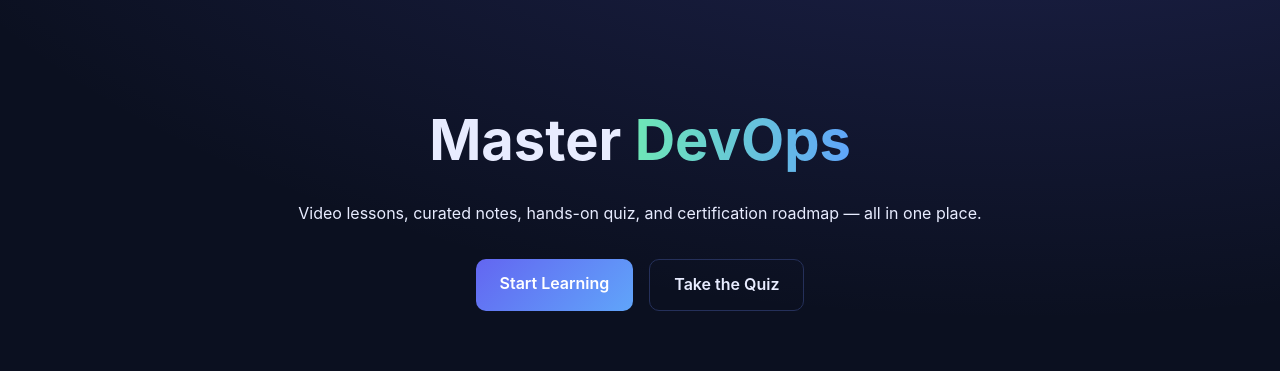
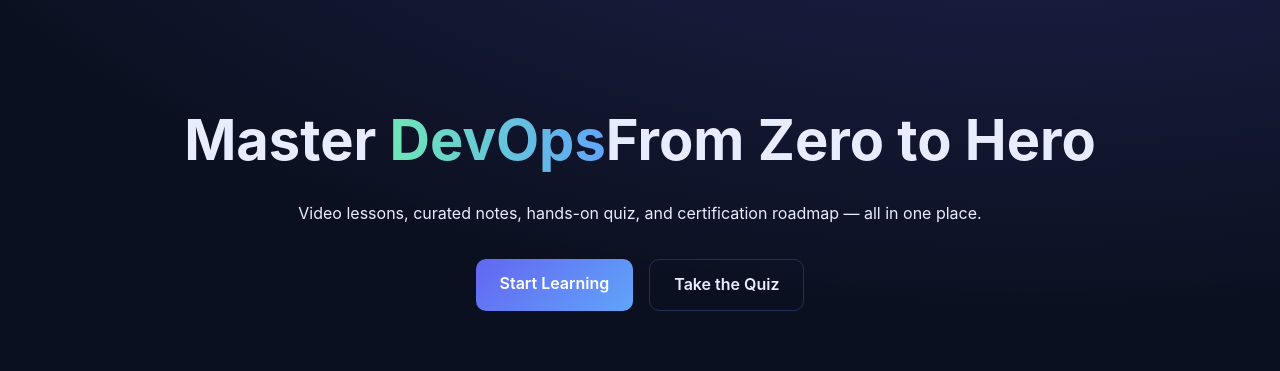
Before and after one commit to Akash0902/DevOps, a Flask app: page / in a window 1280 px wide. Shown: the part 64-435 px from the top of the page. Run offline with Flask 3, Linux system fonts and the light colour scheme.

Commit message:
Updated home page

```diff
--- a/templates/index.html
+++ b/templates/index.html
@@ -1,7 +1,7 @@
 {% extends "base.html" %}
 {% block content %}
 <section class="hero">
-  <h1>Master <span class="accent">DevOps</span> </h1>
+  <h1>Master <span class="accent">DevOps</span>From Zero to Hero </h1>
   <p>Video lessons, curated notes, hands-on quiz, and certification roadmap — all in one place.</p>
   <div class="cta-row">
     <a href="{{ url_for('topics_list') }}" class="btn primary">Start Learning</a>
```
